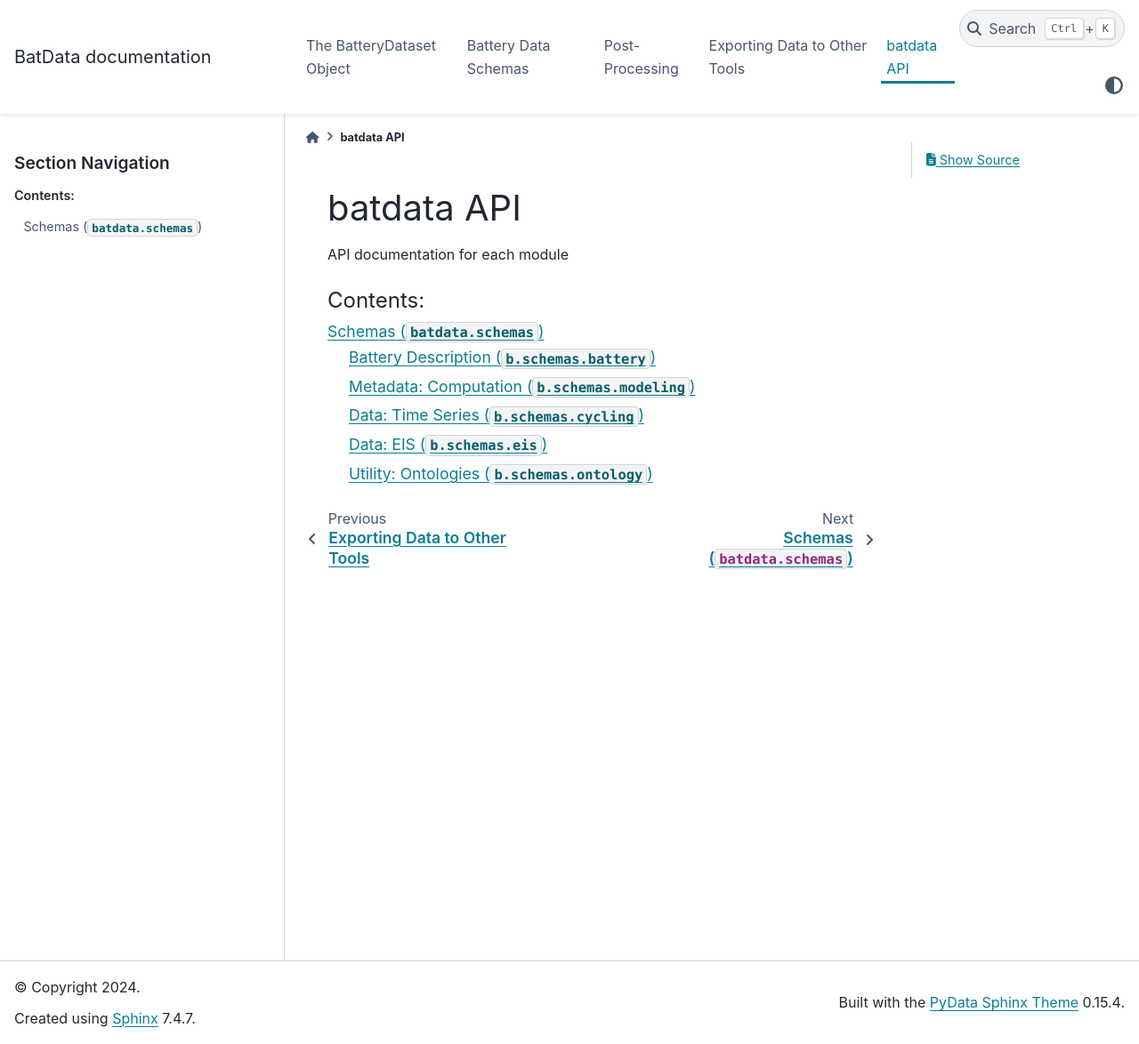
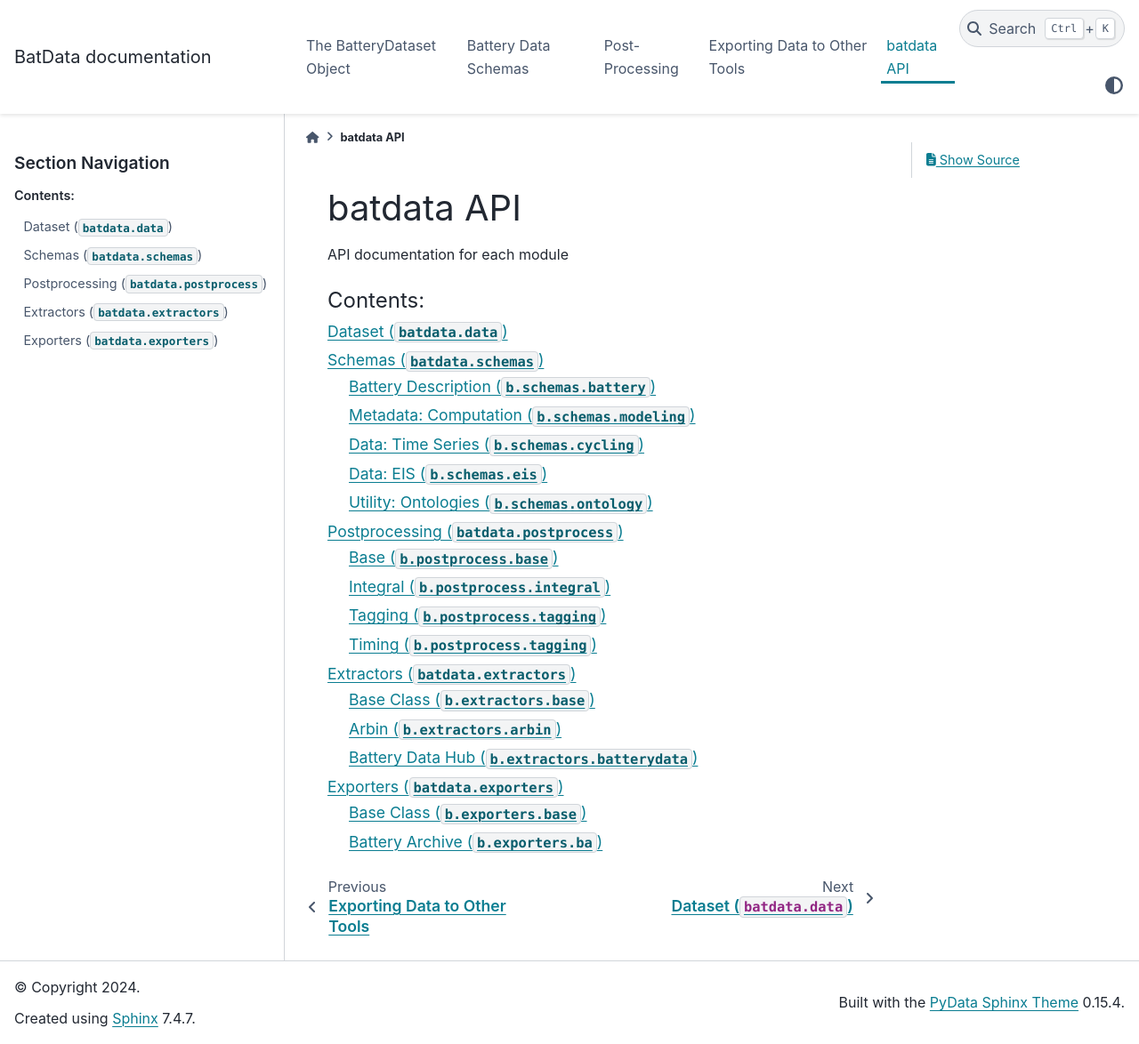
Before and after one commit to ROVI-org/battery-data-toolkit, a Sphinx documentation site: the page built from docs/source/modules.rst, in a window 1280 px wide and 1174 px high. Shown: the whole window at 89% size. Built offline with Sphinx 7.4.7 and the PyData theme 0.15.4, drawn with Linux system fonts in a browser that asks for light colours.

Commit message:
Add API docs fro the remaining modules

```diff
--- /dev/null
+++ b/docs/source/data.rst
@@ -0,0 +1,7 @@
+Dataset (``batdata.data``)
+==========================
+
+.. automodule:: batdata.data
+   :members:
+   :undoc-members:
+   :show-inheritance:
--- a/docs/source/modules.rst
+++ b/docs/source/modules.rst
@@ -7,4 +7,8 @@ API documentation for each module
    :maxdepth: 2
    :caption: Contents:
 
+   data
    schemas
+   postprocess
+   extractors
+   exporters
```
Also changed, not shown: docs/source/exporters.rst (added, +24 -0 lines), docs/source/extractors.rst (added, +31 -0 lines), docs/source/postprocess.rst (added, +40 -0 lines), 2 other files.
